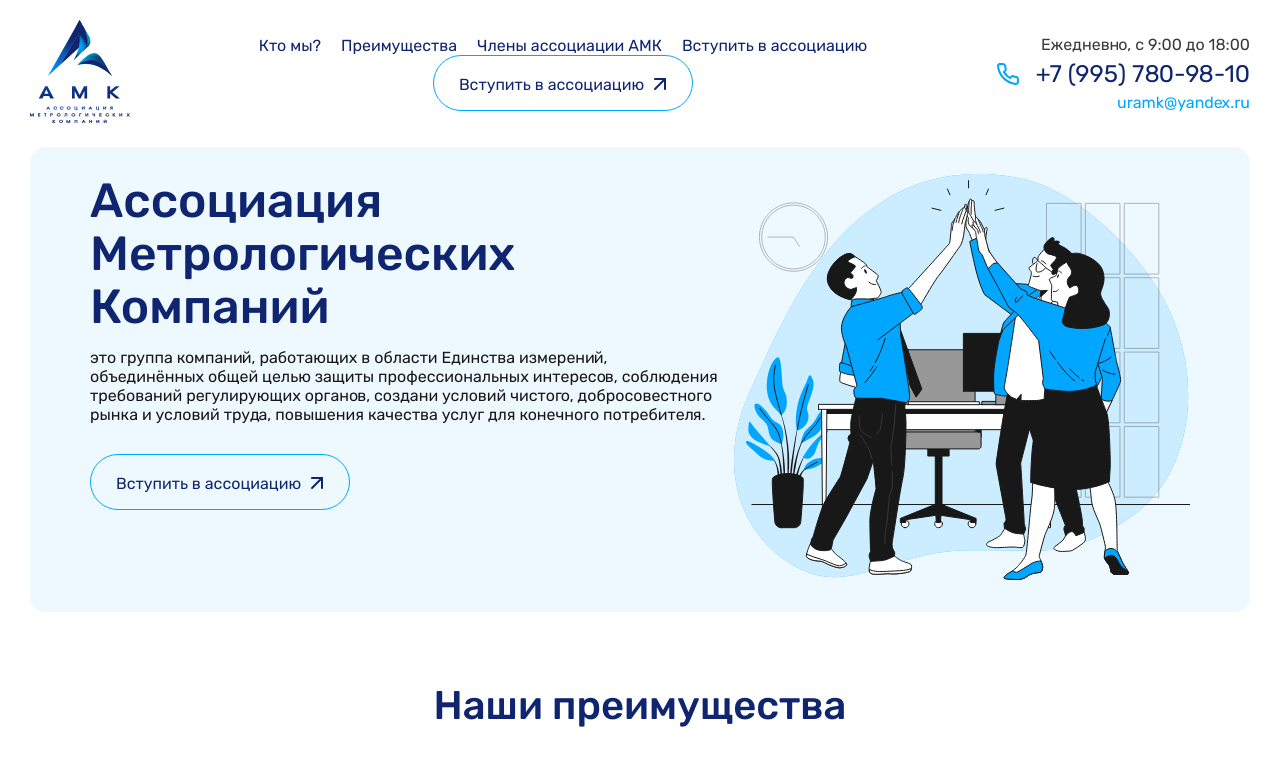
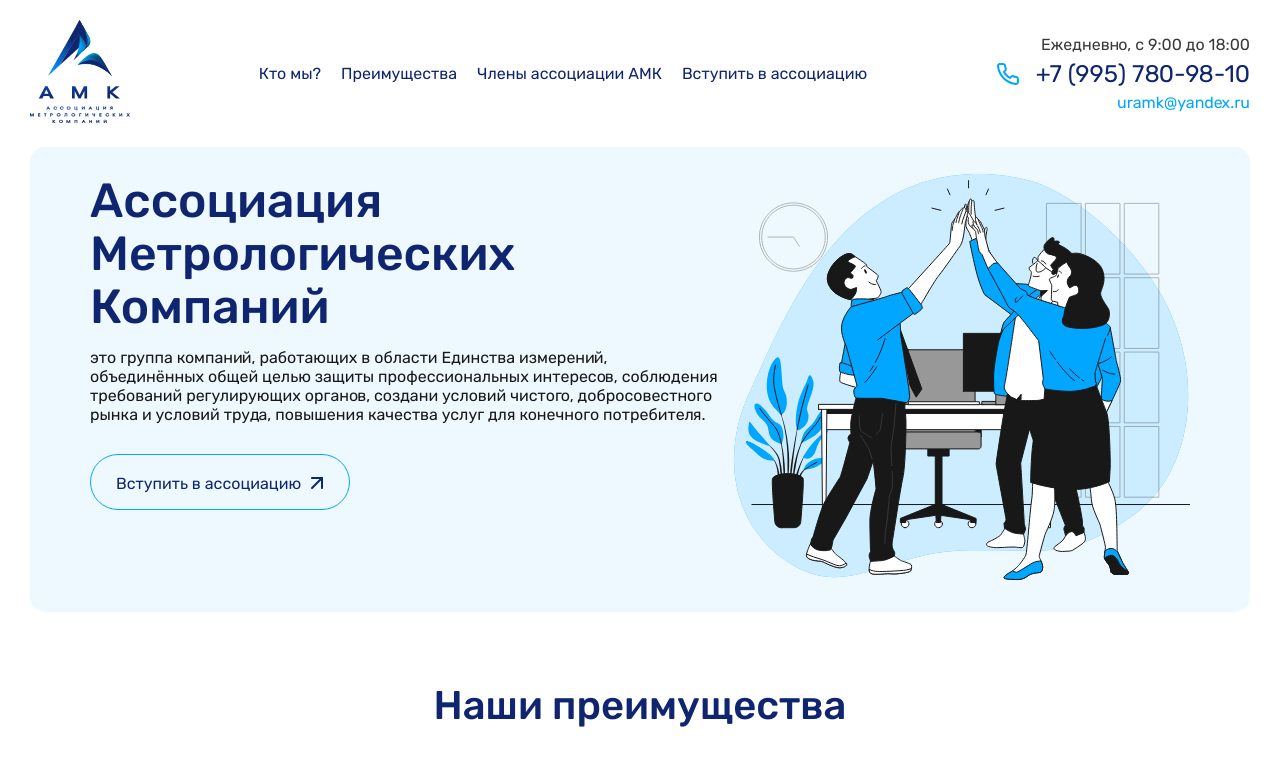
Before and after one commit to Senj0ugahara/amk, a website: page src/index.html in a window 1280 px wide. Shown: the top 757 px of the page. Drawn offline with Linux system fonts and the light colour scheme; files that its build step writes are made by us from their sources; files whose address does not match are found by name.

Commit message:
full project

```diff
--- a/src/scripts/main.js
+++ b/src/scripts/main.js
@@ -24,6 +24,7 @@
   })
 }
 
+if (window.clientWidth > 480) {
   const showMoreMembers = () => {
     const membersItems = Array.from(document.querySelectorAll('.members-item'));
     const btnShow = document.querySelector('.members__show-more');
@@ -45,3 +46,4 @@
   }
 
   showMoreMembers()
+}
--- a/src/scss/components/UI/_nav.scss
+++ b/src/scss/components/UI/_nav.scss
@@ -31,7 +31,7 @@
     display: flex;
 
     &__btn {
-      display: none;
+      display: none!important;
       margin: 0 auto;
 
       @media (max-width: 1250.98px) {
```
Also changed, not shown: src/styles/style.min.css, 1 other file. Lines whose indentation alone changed are shown as unchanged.
